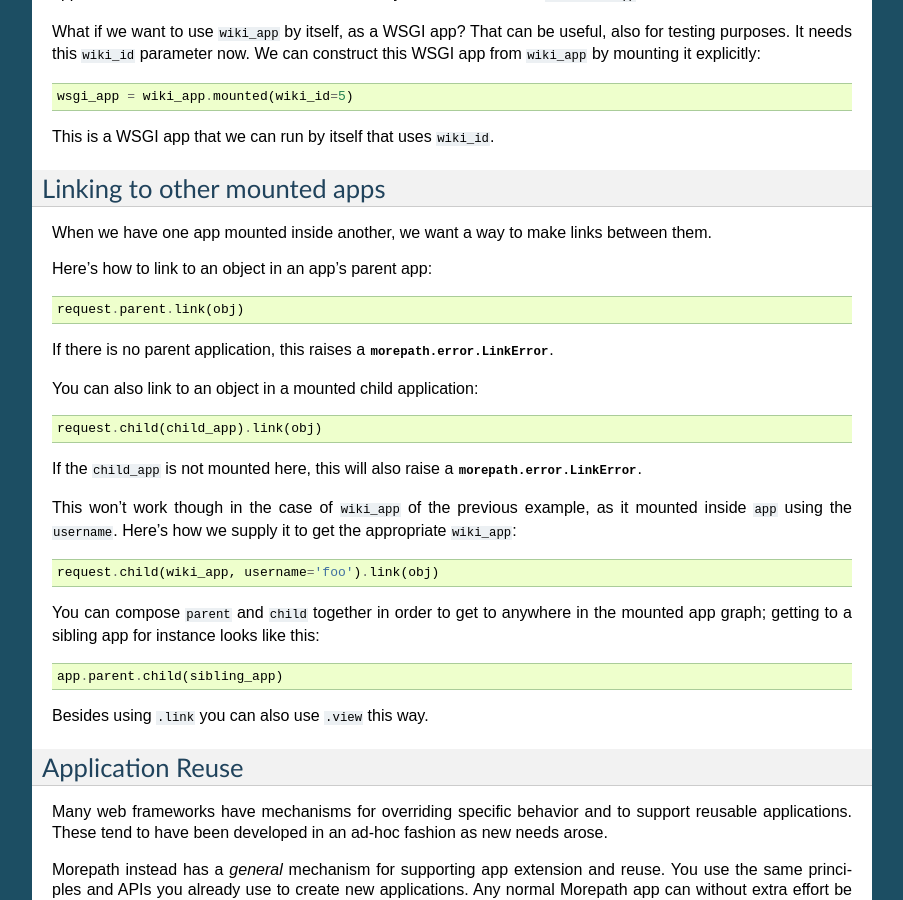
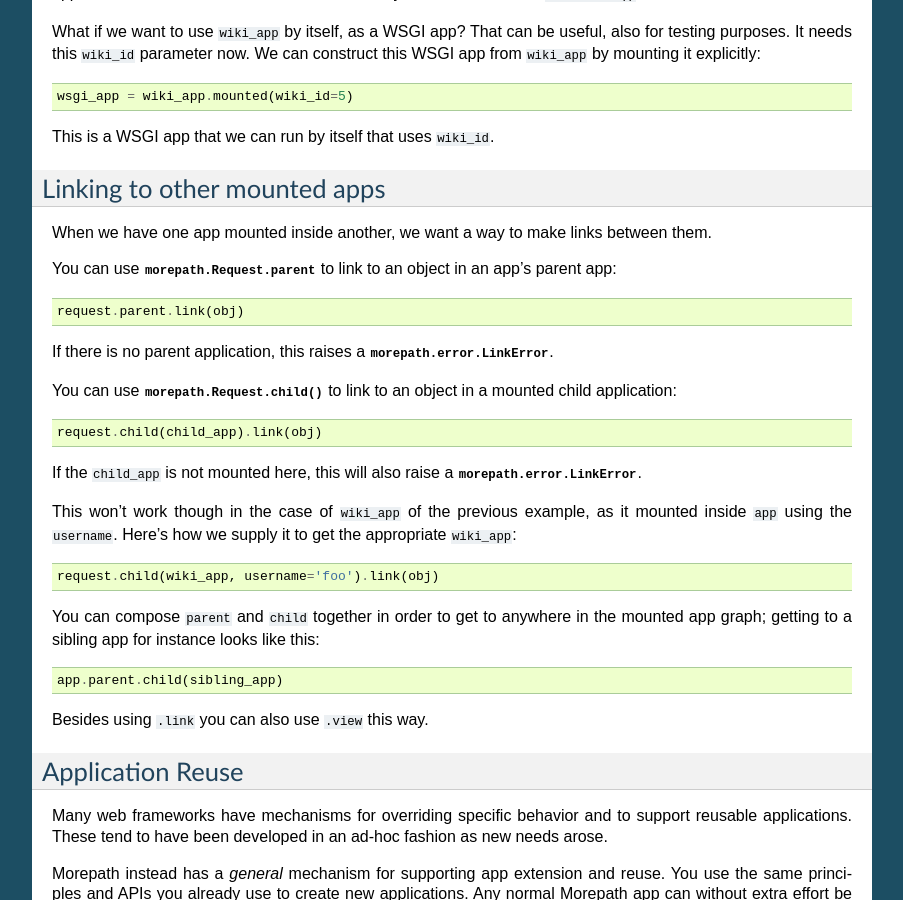
Before and after one commit to morepath/morepath, a Sphinx documentation site: the page built from doc/app_reuse.rst, in a window 1280 px wide and 900 px high, scrolled down 3509 px. Shown: the whole window, without its empty margins (198-1101 px from the left). Built offline with Sphinx 7.4.7, drawn with Linux system fonts in a browser that asks for light colours.

Commit message:
A few more hyperlinks in the docs.

```diff
--- a/doc/app_reuse.rst
+++ b/doc/app_reuse.rst
@@ -263,14 +263,16 @@ Linking to other mounted apps
 When we have one app mounted inside another, we want a way to make links
 between them.
 
-Here's how to link to an object in an app's parent app::
+You can use :attr:`morepath.Request.parent` to link to an object in an
+app's parent app::
 
   request.parent.link(obj)
 
 If there is no parent application, this raises a
 :exc:`morepath.error.LinkError`.
 
-You can also link to an object in a mounted child application::
+You can use :meth:`morepath.Request.child` to link to an object in a
+mounted child application::
 
   request.child(child_app).link(obj)
 
```
